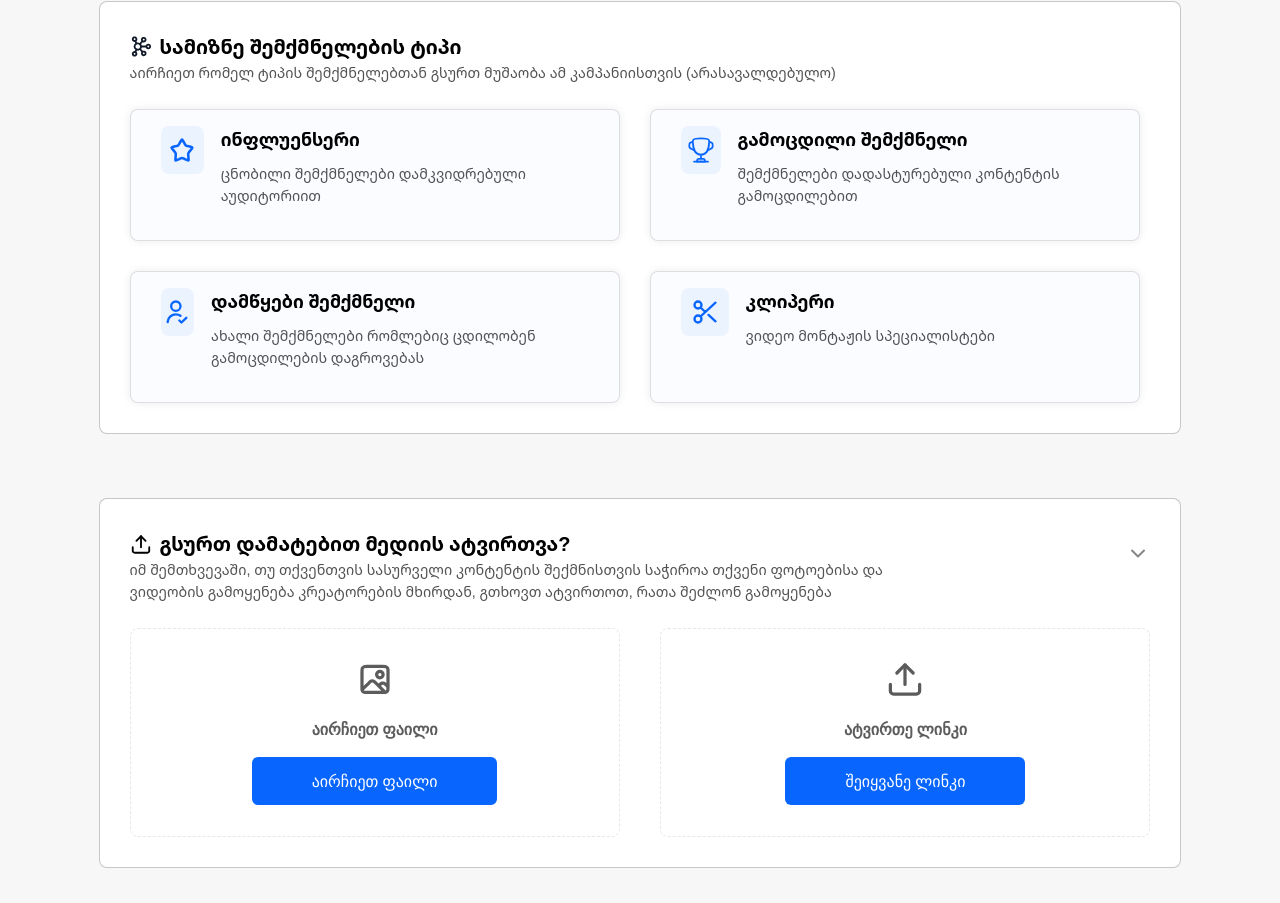
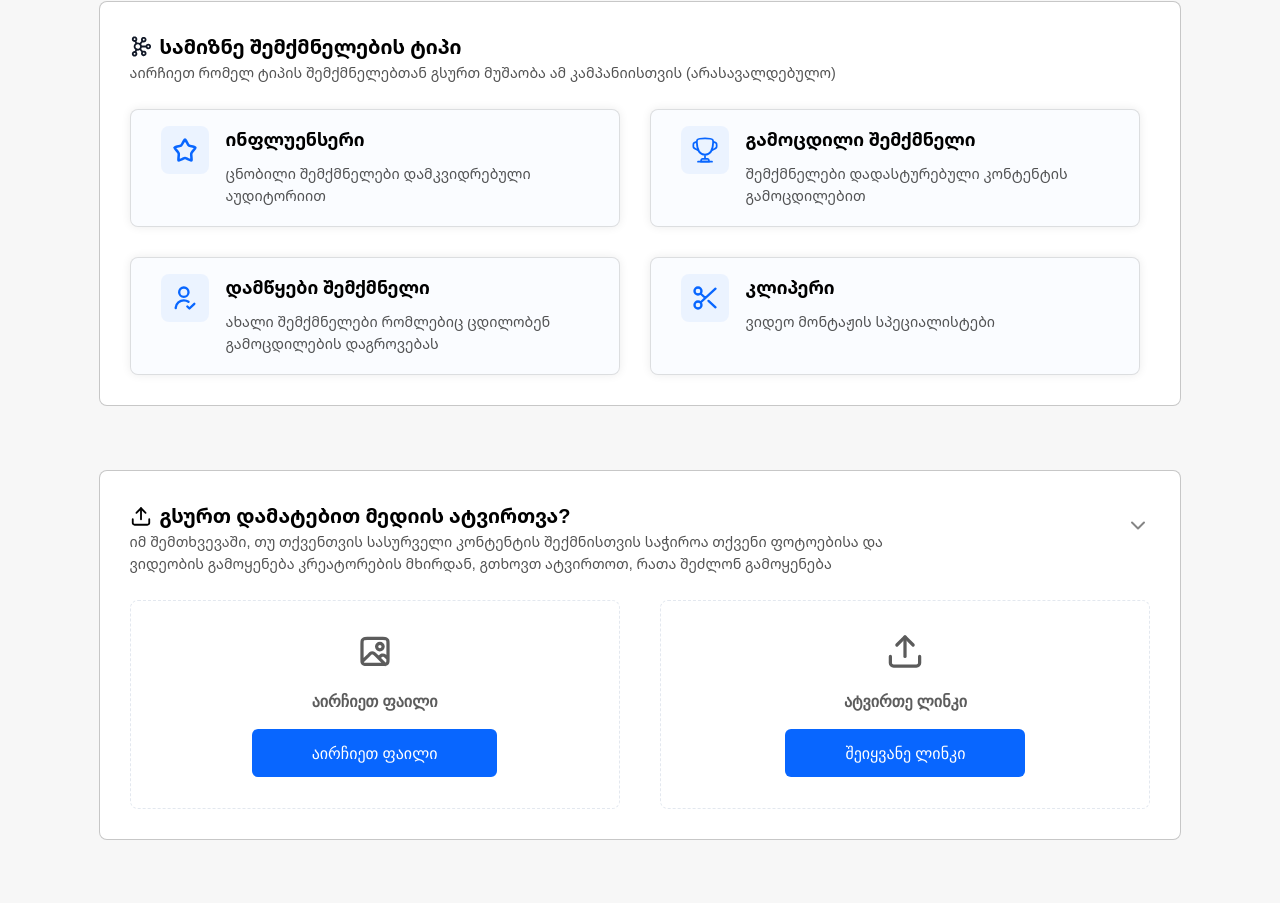
Before and after one commit to gujakupreishvili/sellvio-task1, a Next.js app: page /createPost in a window 1280 px wide. Shown: the part 1295-2198 px from the top of the page. Built offline with nearby package versions, Linux system fonts and the light colour scheme.

Commit message:
style:add height

```diff
--- a/src/app/components/creator/creator.tsx
+++ b/src/app/components/creator/creator.tsx
@@ -16,16 +16,15 @@ export default function Creator({ title, description, Img, isSelected = false, o
       className={`
         flex items-start border-[1px] border-[#0000001F] rounded-[8px]
         shadow-[0px_0px_9.8px_0px_#00000014] w-[48%] px-[30px] pt-[16px] pb-[34px] gap-[17px]
-        cursor-pointer transition-colors
-        ${isSelected ? "bg-[#0866FF20]" : "bg-[#0866FF05]"}
+        cursor-pointer transition-colors  xl:h-[118px]       ${isSelected ? "bg-[#0866FF20]" : "bg-[#0866FF05]"}
       `}
     >
-      <div className="w-[48px] h-[48px] bg-[#0866FF0F] rounded-[8px] flex items-center justify-center">
+      <div className="min-w-[48px] h-[48px] bg-[#0866FF0F] rounded-[8px] flex items-center justify-center">
         <Image src={Img} alt="" />
       </div>
       <div className="flex flex-col gap-[10px]">
         <p className="text-[18px] font-sans-georgian font-bold text-black">{title}</p>
-        <p className="text-[#000000AD] text-[14.35px] font-sans-georgian font-normal">{description}</p>
+        <p className="text-[#000000AD] text-[14.35px] font-sans-georgian font-normal ">{description}</p>
       </div>
     </div>
   );
```
